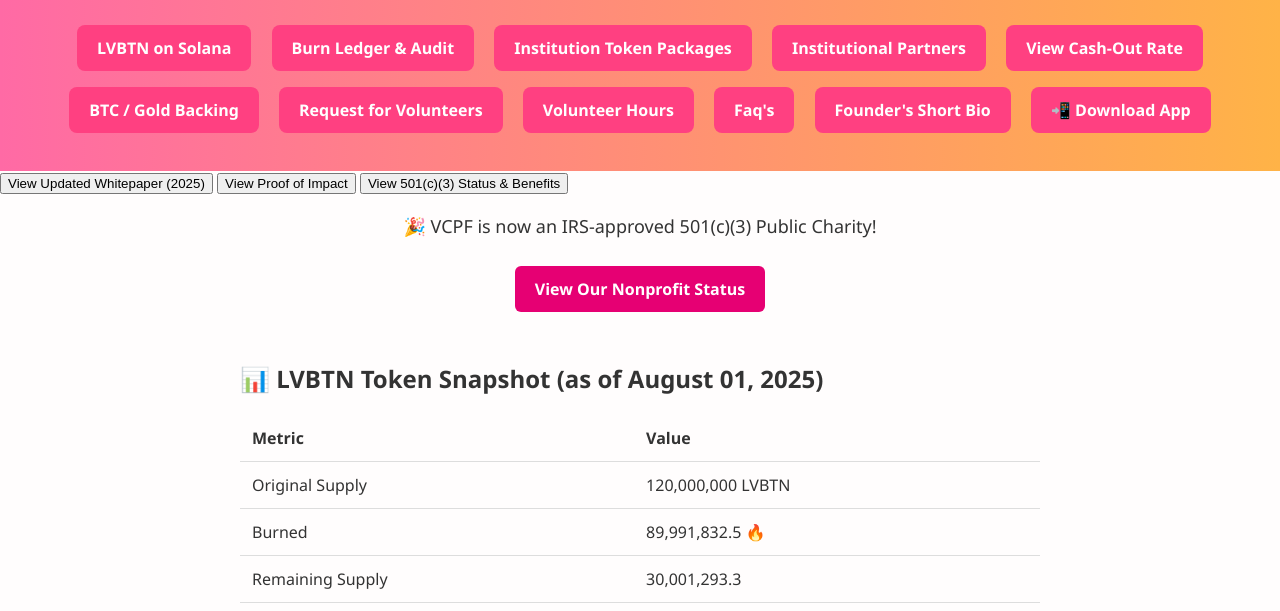
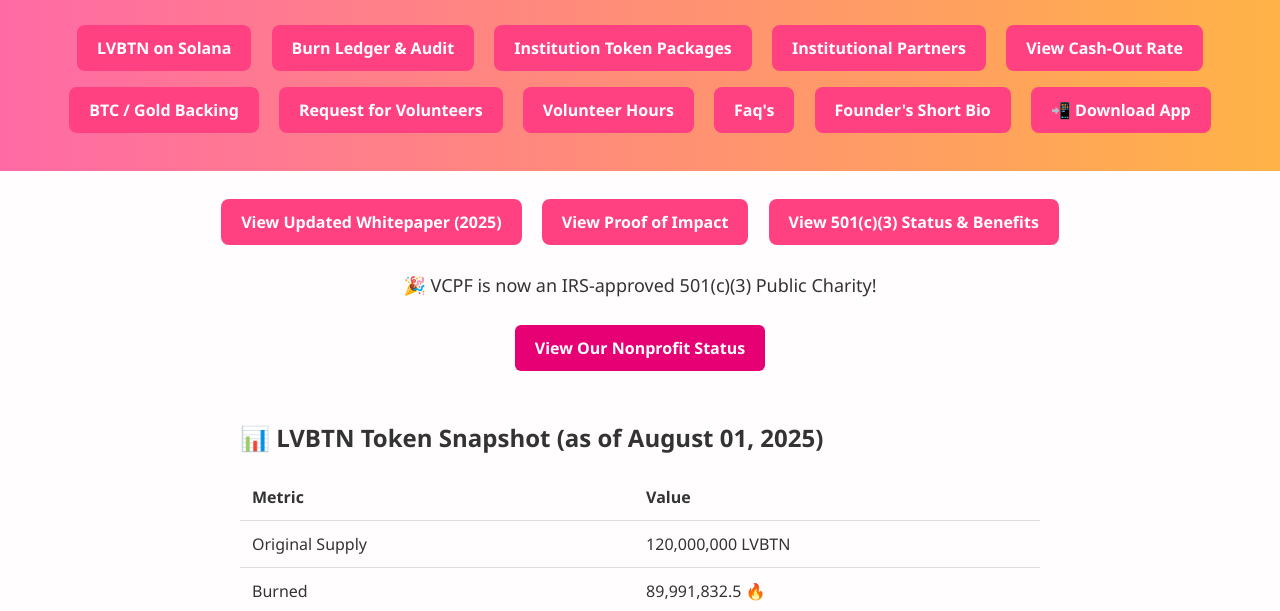
Before and after one commit to Sholameister/volunteercoinproject.org, a plain HTML site: page index.html in a window 1280 px wide. Shown: the part 170-781 px from the top of the page. Drawn offline with Linux system fonts and the light colour scheme; no server answers.

Commit message:
Update index.html

```diff
--- a/index.html
+++ b/index.html
@@ -166,12 +166,10 @@
 </div>
 </header>
 
-<a href="http://WhitePaper2025.html" target="_blank" rel="noopener">
-  <button>View Updated Whitepaper (2025)</button></a>
-<a href="http://Proof-of-Impact.html" target="_blank" rel="noopener">
-  <button>View Proof of Impact</button></a>
-<a href="http://501c3.html" target="_blank" rel="noopener">
-  <button>View 501(c)(3) Status & Benefits</button></a>
+<div class="button-group" style="text-align: center;"><a href="http://./WhitePaper2025.html" target="_blank">View Updated Whitepaper (2025)</a>
+  <a href="http://./Proof-of-Impact.html" target="_blank">View Proof of Impact</a>
+  <a href="http://./501c3.html" target="_blank">View 501(c)(3) Status & Benefits</a>
+</div>
 
 <div style="text-align: center; margin-top: 20px;"><p style="font-size: 18px; color: #333;">🎉 VCPF is now an IRS-approved 501(c)(3) Public Charity!</p>
   <a href="http://501c3-approved.html" style="
```
